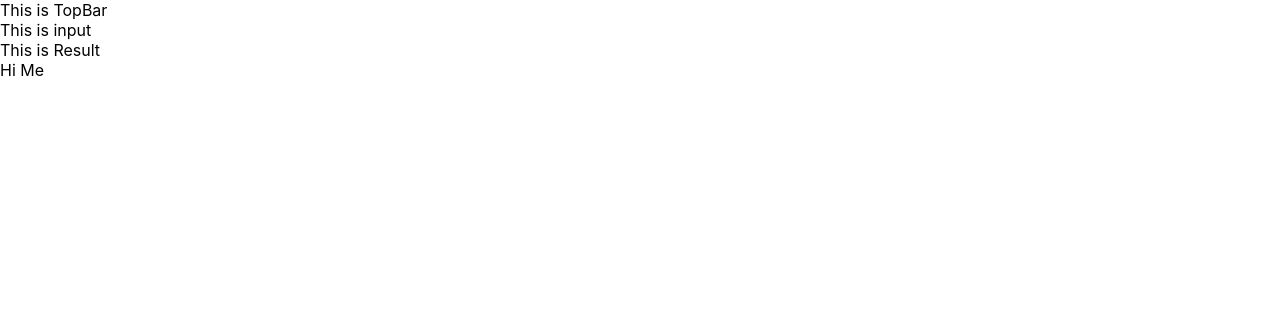
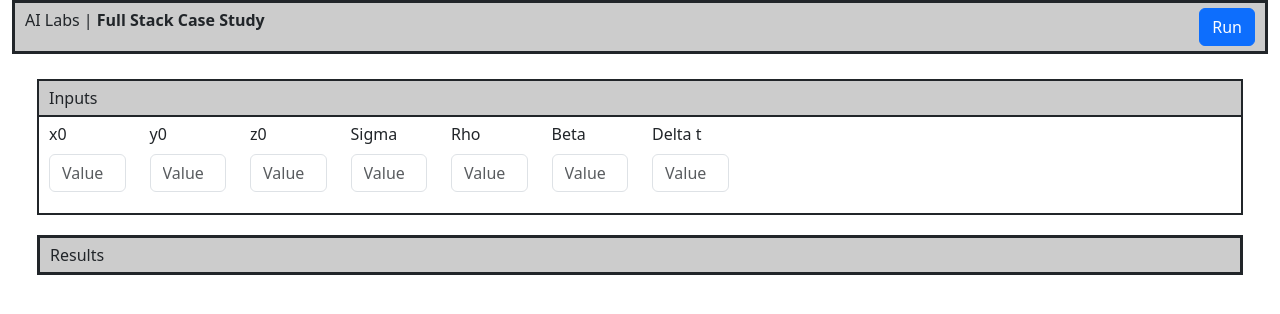
Before and after one commit to bclai7/blackrock-casestudy, a React (Create React App) app in the folder frontend/: page / in a window 1280 px wide. Shown: the top 314 px of the page. Built offline with nearby package versions, Linux system fonts and the light colour scheme.

Commit message:
Add layout & styling for different sections of the page

```diff
--- a/frontend/src/App.js
+++ b/frontend/src/App.js
@@ -1,18 +1,24 @@
 import TopBar from './TopBar';
 import Input from './Input';
 import Result from './Result';
+import Container from 'react-bootstrap/Container';
+import Form from 'react-bootstrap/Form';
 
 function App() {
-  const name = 'Me';
   return (
-    <div className="App">
-      <TopBar />
-      <Input />
-      <Result />
-      <div className="content">
-        Hi {name}
+    <Container fluid>
+      <div className="App">
+        <Form className='inputForm'>
+          <TopBar />
+          <div className='bottomSection'>
+            <Input />
+            <Result />
+          </div>
+
+        </Form>
+
       </div>
-    </div>
+    </Container>
   );
 }
 
--- a/frontend/src/Input.js
+++ b/frontend/src/Input.js
@@ -1,8 +1,63 @@
+import Row from 'react-bootstrap/Row';
+import Col from 'react-bootstrap/Col';
+import Form from 'react-bootstrap/Form';
+
 function Input() {
   return (
     <div className="Input">
-      <div className="content">
-        This is input
+      <div className='inputHeader sectionHeader'>
+        <Row>
+          <Col>
+            Inputs
+          </Col>
+        </Row>
+      </div>
+
+      <div className='inputFields'>
+        <Row>
+          <Col xs={{span: 1}}>
+            <Form.Group className="mb-3" controlId="inputFormX">
+                <Form.Label>x0</Form.Label>
+                <Form.Control type="text" placeholder="Value" />
+              </Form.Group>
+          </Col>
+          <Col xs={{span: 1}}>
+            <Form.Group className="mb-3" controlId="inputFormY">
+                <Form.Label>y0</Form.Label>
+                <Form.Control type="text" placeholder="Value" />
+              </Form.Group>
+          </Col>
+          <Col xs={{span: 1}}>
+            <Form.Group className="mb-3" controlId="inputFormZ">
+                <Form.Label>z0</Form.Label>
+                <Form.Control type="text" placeholder="Value" />
+              </Form.Group>
+          </Col>
+          <Col xs={{span: 1}}>
+            <Form.Group className="mb-3" controlId="inputFormSigma">
+                <Form.Label>Sigma</Form.Label>
+                <Form.Control type="text" placeholder="Value" />
+              </Form.Group>
+          </Col>
+          <Col xs={{span: 1}}>
+            <Form.Group className="mb-3" controlId="inputFormRho">
+                <Form.Label>Rho</Form.Label>
+                <Form.Control type="text" placeholder="Value" />
+              </Form.Group>
+          </Col>
+          <Col xs={{span: 1}}>
+            <Form.Group className="mb-3" controlId="inputFormBeta">
+                <Form.Label>Beta</Form.Label>
+                <Form.Control type="text" placeholder="Value" />
+              </Form.Group>
+          </Col>
+          <Col xs={{span: 1}}>
+            <Form.Group className="mb-3" controlId="inputFormDelta">
+                <Form.Label>Delta t</Form.Label>
+                <Form.Control type="text" placeholder="Value" />
+              </Form.Group>
+          </Col>
+        </Row>
       </div>
     </div>
   );
--- a/frontend/src/Result.js
+++ b/frontend/src/Result.js
@@ -1,8 +1,15 @@
+import Row from 'react-bootstrap/Row';
+import Col from 'react-bootstrap/Col';
+
 function Result() {
   return (
     <div className="Result">
-      <div className="content">
-        This is Result
+        <div className='resultHeader sectionHeader'>
+            <Row>
+                <Col>
+                    Results
+                </Col>
+            </Row>
       </div>
     </div>
   );
--- a/frontend/src/TopBar.js
+++ b/frontend/src/TopBar.js
@@ -1,9 +1,22 @@
+import Button from 'react-bootstrap/Button';
+import Row from 'react-bootstrap/Row';
+import Col from 'react-bootstrap/Col';
+
 function TopBar() {
   return (
-    <div className="TopBar">
-      <div className="content">
-        This is TopBar
-      </div>
+    <div className="TopBar sectionHeader">
+        <Row>
+            <Col xs={{ span: 4 }}>
+                AI Labs | <b>Full Stack Case Study</b>
+            </Col>
+            <Col xs={{ span: 1, offset: 7 }}>
+                <Button className='runButton' type="submit" variant="primary">
+                    Run
+                </Button>
+            </Col>
+
+        </Row>
+
     </div>
   );
 }
--- a/frontend/src/index.css
+++ b/frontend/src/index.css
@@ -11,3 +11,37 @@ code {
   font-family: source-code-pro, Menlo, Monaco, Consolas, 'Courier New',
     monospace;
 }
+
+div.sectionHeader {
+  border-style: solid;
+  padding: 5px 10px 5px 10px;
+  background-color: #cccccc;
+}
+div.inputHeader {
+  border-width: 2px 2px 1px 2px;
+  background-color: #cccccc;
+}
+
+div.topBar {
+  border-width: 2px 2px 1px 2px;
+  background-color: #cccccc;
+}
+
+div.inputFields {
+  border-style: solid;
+  border-width: 2px;
+  padding: 5px 10px 5px 10px;
+  border-width: 1px 2px 2px 2px;
+}
+
+div.bottomSection {
+  padding: 25px;
+}
+
+div.Input {
+  margin-bottom: 20px;
+}
+
+button.runButton {
+  float: right;
+}
--- a/frontend/src/index.js
+++ b/frontend/src/index.js
@@ -3,6 +3,7 @@ import ReactDOM from 'react-dom/client';
 import './index.css';
 import App from './App';
 import reportWebVitals from './reportWebVitals';
+import 'bootstrap/dist/css/bootstrap.min.css';
 
 const root = ReactDOM.createRoot(document.getElementById('root'));
 root.render(
```
